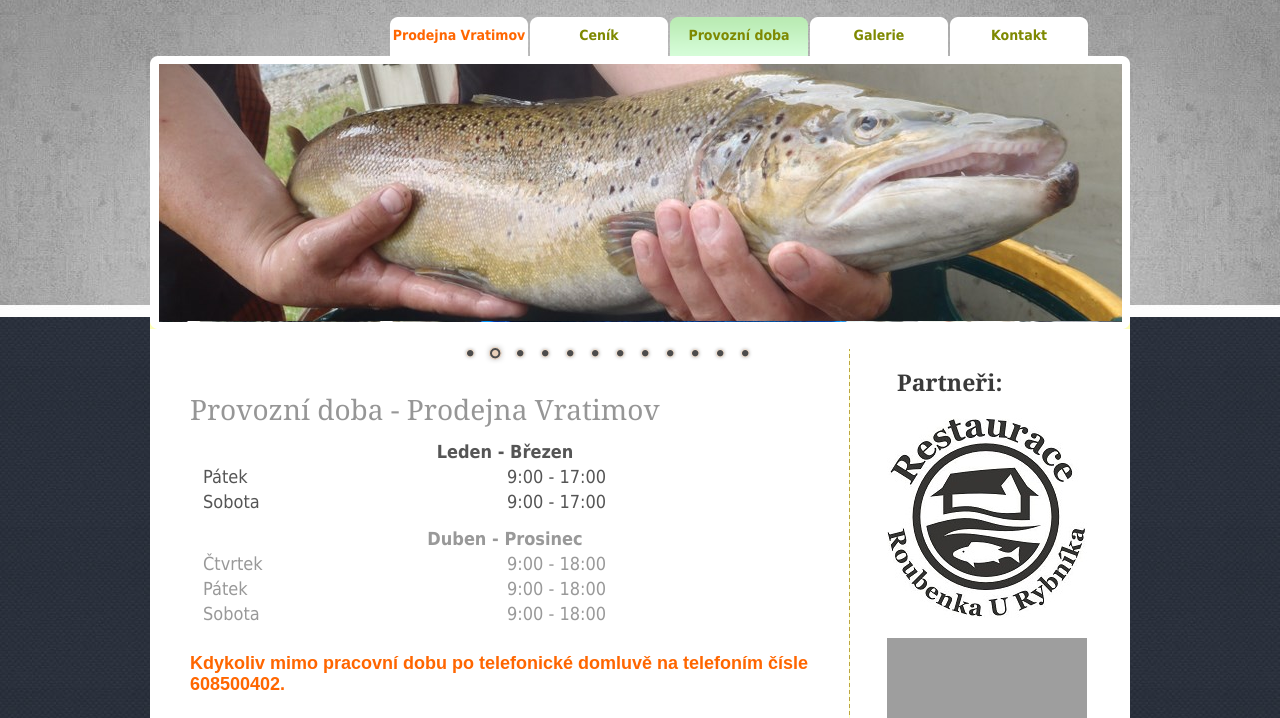
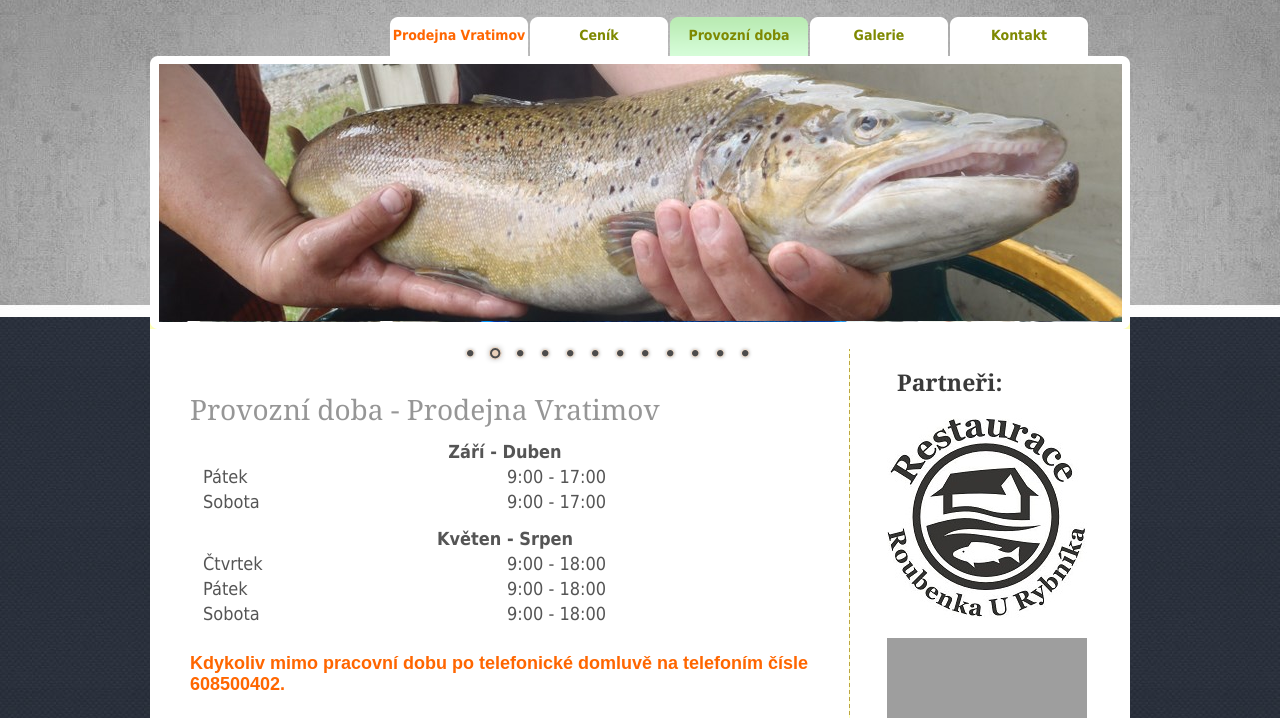
Before and after one commit to schaumannj/ziveryby, a plain HTML site: page provoznidoba.html in a window 1280 px wide. Shown: the part 82-800 px from the top of the page. Drawn offline with Linux system fonts and the light colour scheme; grey boxes are pictures that could not be loaded.

Commit message:
uprava provozni doby

```diff
--- a/provoznidoba.html
+++ b/provoznidoba.html
@@ -84,10 +84,11 @@
 
 
                     <h1>Provozní doba - Prodejna Vratimov</h1>
+
                     <table id="table1" class="actual">
                         <tbody>
                         <tr>
-                            <th colspan="2">Leden - Březen</th>
+                            <th colspan="2">Září - Duben</th>
                         </tr>
                         <tr>
                             <td>Pátek</td>
@@ -99,10 +100,10 @@
                         </tr>
                         </tbody>
                     </table>
-                    <table id="table1" class="non-actual">
+                    <table id="table1" class="actual">
                         <tbody>
                         <tr>
-                            <th colspan="2">Duben - Prosinec</th>
+                            <th colspan="2">Květen - Srpen</th>
                         </tr>
                         <tr>
                             <td>Čtvrtek</td>
```
